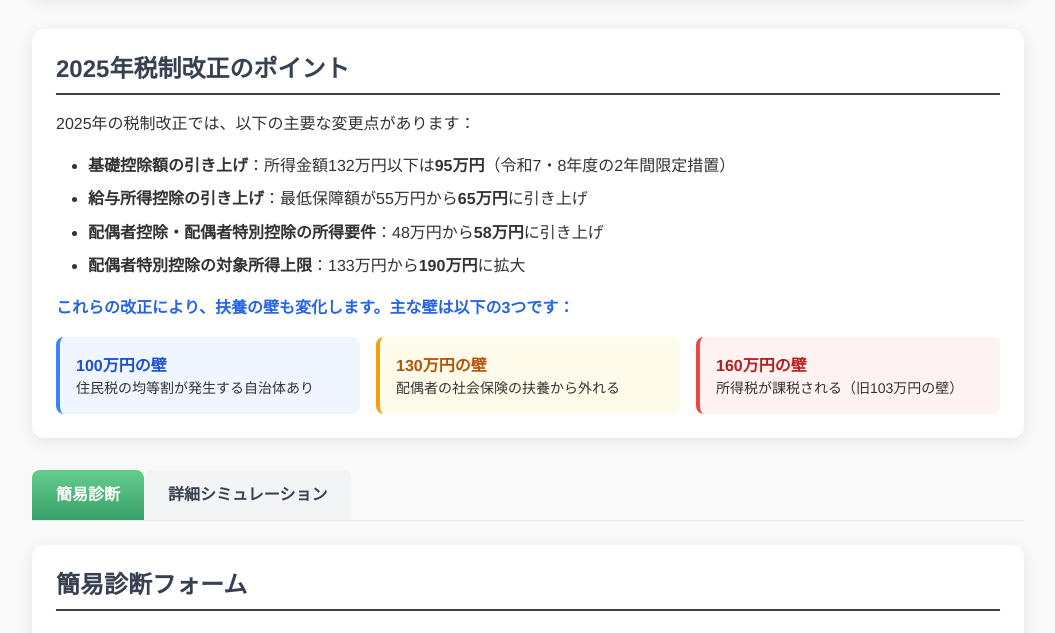
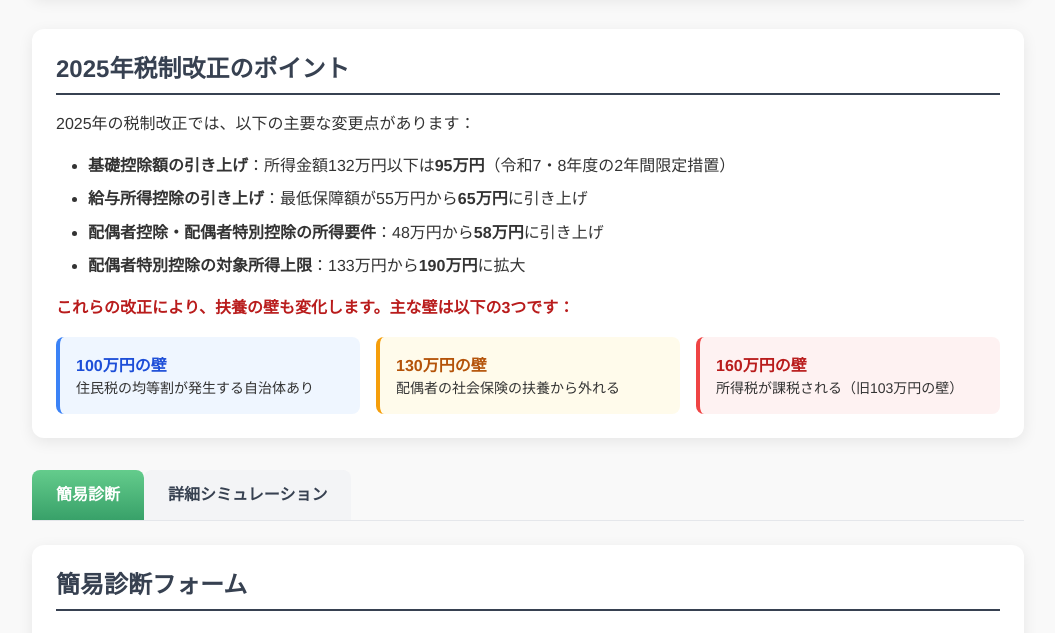
Before and after one commit to nakamura-0513/tax-wall-test, a plain HTML site: page index.html in a window 1280 px wide. Shown: the part 155-788 px from the top of the page, without its empty margins (112-1167 px from the left). Drawn offline with nearby package versions, Linux system fonts and the light colour scheme.

Commit message:
Update index.html

```diff
--- a/index.html
+++ b/index.html
@@ -149,7 +149,7 @@ table.comparison-table th {
                     <li><strong>配偶者控除・配偶者特別控除の所得要件</strong>：48万円から<strong>58万円</strong>に引き上げ</li>
                     <li><strong>配偶者特別控除の対象所得上限</strong>：133万円から<strong>190万円</strong>に拡大</li>
                 </ul>
-                <p class="font-semibold text-blue-600">これらの改正により、扶養の壁も変化します。主な壁は以下の3つです：</p>
+                <p class="font-semibold text-red-700">これらの改正により、扶養の壁も変化します。主な壁は以下の3つです：</p>
                 <div class="grid md:grid-cols-3 gap-4">
                     <div class="bg-blue-50 p-4 rounded-lg border-l-4 border-blue-500">
                         <h3 class="font-bold text-blue-700">100万円の壁</h3>
```
